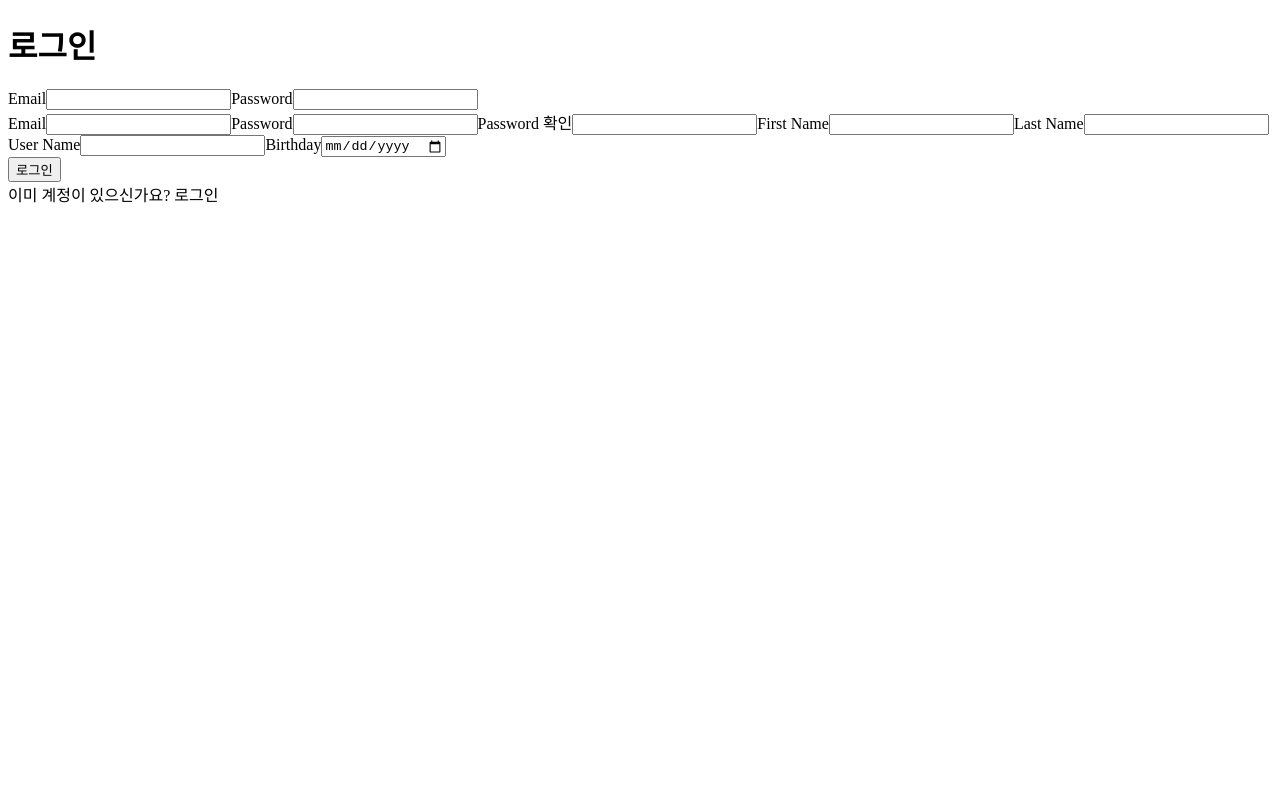
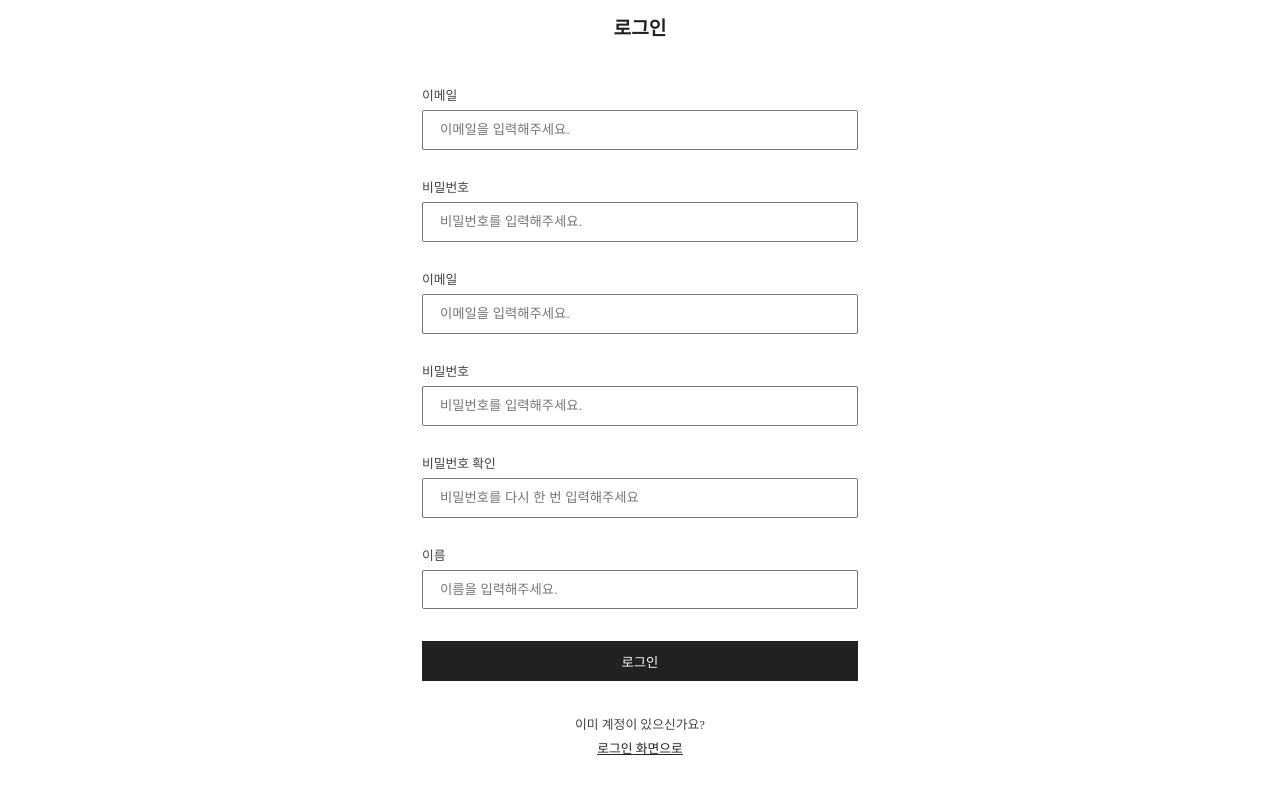
Before and after one commit to seungyeonchoo/memo, a React (Create React App) app: page / in a window 1280 px wide. Shown: the top 794 px of the page. Built offline with nearby package versions, Linux system fonts and the light colour scheme.

Commit message:
Style: GolbalStyles 적용 및 AuthPage layout 설정

```diff
--- a/src/index.js
+++ b/src/index.js
@@ -2,10 +2,12 @@ import React from 'react';
 import ReactDOM from 'react-dom/client';
 import App from './App';
 import reportWebVitals from './reportWebVitals';
+import GlobalStyles from './styles/GlobalStyle';
 
 const root = ReactDOM.createRoot(document.getElementById('root'));
 root.render(
   <React.StrictMode>
+    <GlobalStyles />
     <App />
   </React.StrictMode>
 );
--- a/src/pages/AuthPage/AuthPage.jsx
+++ b/src/pages/AuthPage/AuthPage.jsx
@@ -1,3 +1,4 @@
+import styled from 'styled-components';
 import AuthButton from './components/AuthButton';
 import AuthRegister from './components/AuthRegister';
 import AuthTitle from './components/AuthTitle';
@@ -6,14 +7,22 @@ import RegisterInput from './components/RegisterInput';
 
 const AuthPage = () => {
   return (
-    <>
+    <Container>
       <AuthTitle type="login" />
       <LoginInput />
       <RegisterInput />
       <AuthButton type="login" />
       <AuthRegister type="login" />
-    </>
+    </Container>
   );
 };
 
 export default AuthPage;
+
+const Container = styled.div`
+  display: flex;
+  flex-direction: column;
+  align-items: center;
+  width: 50vw;
+  margin: auto;
+`;
--- a/src/pages/AuthPage/components/AuthButton.jsx
+++ b/src/pages/AuthPage/components/AuthButton.jsx
@@ -7,4 +7,11 @@ const AuthButton = ({ type }) => {
 
 export default AuthButton;
 
-const Button = styled.button``;
+const Button = styled.button`
+  width: 436px;
+  height: 2.45rem;
+  margin: 2rem 0;
+  color: #f9f9f9;
+  background-color: #212121;
+  border: none;
+`;
--- a/src/pages/AuthPage/components/AuthInput.jsx
+++ b/src/pages/AuthPage/components/AuthInput.jsx
@@ -1,15 +1,38 @@
 import styled from 'styled-components';
+
+const Place_Holder = {
+  이메일: '이메일을 입력해주세요.',
+  비밀번호: '비밀번호를 입력해주세요.',
+  비밀번호확인: '비밀번호를 다시 한 번 입력해주세요',
+  이름: '이름을 입력해주세요.',
+};
 
 const AuthInput = ({ label, type }) => {
   return (
     <Label>
-      {label}
-      <Input type={type} />
+      {label === '비밀번호확인' ? '비밀번호 확인' : label}
+      <Input type={type} placeholder={Place_Holder[label]} />
     </Label>
   );
 };
 
 export default AuthInput;
 
-const Label = styled.label``;
-const Input = styled.input``;
+const Label = styled.label`
+  font-size: 0.8rem;
+  display: flex;
+  flex-direction: column;
+  && {
+    margin-top: 2rem;
+  }
+`;
+const Input = styled.input`
+  height: 2rem;
+  width: 400px;
+  padding: 0.1rem 1rem;
+  margin-top: 0.5rem;
+  &:focus {
+    outline: 0;
+    border: 2px solid #212121;
+  }
+`;
--- a/src/pages/AuthPage/components/AuthInputBox.jsx
+++ b/src/pages/AuthPage/components/AuthInputBox.jsx
@@ -6,4 +6,8 @@ const AuthInputBox = ({ children }) => {
 
 export default AuthInputBox;
 
-const Box = styled.div``;
+const Box = styled.div`
+  display: flex;
+  flex-direction: column;
+  align-items: center;
+`;
--- a/src/pages/AuthPage/components/AuthRegister.jsx
+++ b/src/pages/AuthPage/components/AuthRegister.jsx
@@ -9,12 +9,23 @@ const AuthRegister = ({ type }) => {
   const moveTo = type === 'login' ? '로그인' : '회원가입';
   return (
     <Box>
-      {message[type]} <Button>{moveTo}</Button>
+      {message[type]} <Button>{moveTo} 화면으로</Button>
     </Box>
   );
 };
 
 export default AuthRegister;
 
-const Box = styled.div``;
-const Button = styled.span``;
+const Box = styled.div`
+  display: flex;
+  flex-direction: column;
+  width: 440px;
+  text-align: center;
+  font-size: 0.8rem;
+  line-height: 1.5rem;
+`;
+const Button = styled.span`
+  cursor: pointer;
+  color: #212121;
+  text-decoration: underline;
+`;
--- a/src/pages/AuthPage/components/AuthTitle.jsx
+++ b/src/pages/AuthPage/components/AuthTitle.jsx
@@ -8,4 +8,10 @@ const AuthTitle = ({ type }) => {
 
 export default AuthTitle;
 
-const TitleText = styled.h1``;
+const TitleText = styled.h1`
+  font-size: 1.2rem;
+  font-weight: bold;
+  margin: 1em;
+  text-align: center;
+  color: #212121;
+`;
--- a/src/pages/AuthPage/components/LoginInput.jsx
+++ b/src/pages/AuthPage/components/LoginInput.jsx
@@ -4,8 +4,8 @@ import AuthInputBox from './AuthInputBox';
 const LoginInput = () => {
   return (
     <AuthInputBox>
-      <AuthInput label="Email" type="email" />
-      <AuthInput label="Password" type="password" />
+      <AuthInput label="이메일" type="email" />
+      <AuthInput label="비밀번호" type="password" />
     </AuthInputBox>
   );
 };
--- a/src/pages/AuthPage/components/RegisterInput.jsx
+++ b/src/pages/AuthPage/components/RegisterInput.jsx
@@ -4,13 +4,10 @@ import AuthInputBox from './AuthInputBox';
 const RegisterInput = () => {
   return (
     <AuthInputBox>
-      <AuthInput label="Email" type="email" />
-      <AuthInput label="Password" type="password" />
-      <AuthInput label="Password 확인" type="password" />
-      <AuthInput label="First Name" type="text" />
-      <AuthInput label="Last Name" type="text" />
-      <AuthInput label="User Name" type="text" />
-      <AuthInput label="Birthday" type="date" />
+      <AuthInput label="이메일" type="email" />
+      <AuthInput label="비밀번호" type="password" />
+      <AuthInput label="비밀번호확인" type="password" />
+      <AuthInput label="이름" type="text" />
     </AuthInputBox>
   );
 };
--- /dev/null
+++ b/src/styles/GlobalStyle.js
@@ -0,0 +1,11 @@
+import { createGlobalStyle } from 'styled-components';
+import reset from 'styled-reset';
+
+const GlobalStyles = createGlobalStyle`
+${reset}
+body {
+    color: #424242;
+}
+`;
+
+export default GlobalStyles;
```
